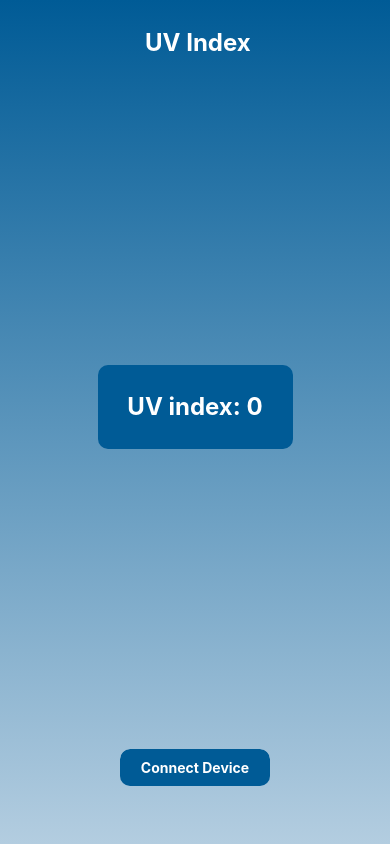
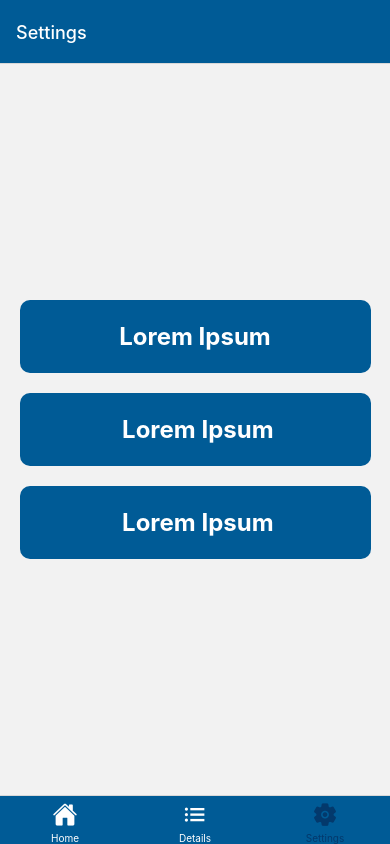
Before and after one commit to CoupB0y/uvi-tracker-app, a React Native app: screen /Settings in a window 390 px wide. Built offline with nearby package versions, Linux system fonts and the light colour scheme.

Commit message:
added bottom tab navigator

```diff
--- a/App.js
+++ b/App.js
@@ -1,31 +1,63 @@
-import * as React from "react";
-import { SafeAreaView, StyleSheet } from "react-native";
-import { LinearGradient } from "expo-linear-gradient";
+import { NavigationContainer } from "@react-navigation/native";
+import { createBottomTabNavigator } from "@react-navigation/bottom-tabs";
+import { Ionicons } from "@expo/vector-icons";
+
+import Colors from "./constants/colors";
 
 import HomeScreen from "./screens/HomeScreen";
 import DetailsScreen from "./screens/DetailsScreen";
-import Colors from "./constants/colors";
+import SettingsScreen from "./screens/SettingsScreen";
+
+const BottomTab = createBottomTabNavigator();
 
 function App() {
     return (
-        <LinearGradient
-            colors={[
-                Colors.primary300,
-                Colors.primary100,
-            ]}
-            style={styles.rootContainer}
-        >
-            <SafeAreaView style={styles.rootContainer}>
-                <HomeScreen />
-            </SafeAreaView>
-        </LinearGradient>
+        <NavigationContainer>
+            <BottomTab.Navigator
+                screenOptions={{
+                    headerStyle: { backgroundColor: Colors.primary300 },
+                    headerTintColor: "white",
+                    tabBarStyle: {
+                        backgroundColor: Colors.primary300,
+                    },
+                    tabBarActiveTintColor: Colors.primary400,
+                    tabBarInactiveTintColor: "white",
+                }}
+            >
+                <BottomTab.Screen
+                    name="Home"
+                    component={HomeScreen}
+                    options={{
+                        tabBarIcon: ({ color, size }) => (
+                            <Ionicons name="home" color={color} size={size} />
+                        ),
+                    }}
+                />
+                <BottomTab.Screen
+                    name="Details"
+                    component={DetailsScreen}
+                    options={{
+                        tabBarIcon: ({ color, size }) => (
+                            <Ionicons name="list" color={color} size={size} />
+                        ),
+                    }}
+                />
+                <BottomTab.Screen
+                    name="Settings"
+                    component={SettingsScreen}
+                    options={{
+                        tabBarIcon: ({ color, size }) => (
+                            <Ionicons
+                                name="settings"
+                                color={color}
+                                size={size}
+                            />
+                        ),
+                    }}
+                />
+            </BottomTab.Navigator>
+        </NavigationContainer>
     );
 }
 
 export default App;
-
-const styles = StyleSheet.create({
-    rootContainer: {
-        flex: 1,
-    },
-});
--- a/app.json
+++ b/app.json
@@ -9,8 +9,9 @@
     "splash": {
       "image": "./assets/splash.png",
       "resizeMode": "contain",
-      "backgroundColor": "#ffffff"
+      "backgroundColor": "#ccc"
     },
+    "backgroundColor": "#ccc",
     "plugins": [
         [
             "@config-plugins/react-native-ble-plx",
--- /dev/null
+++ b/components/bluetooth/BluetoothFunctions.js
@@ -0,0 +1 @@
+// will handle all bluetooth related functions
--- a/screens/DetailsScreen.js
+++ b/screens/DetailsScreen.js
@@ -1,16 +1,19 @@
-import * as React from "react";
-import { View, StyleSheet, Text, FlatList } from "react-native";
+import { View, StyleSheet, Text } from "react-native";
 
-import Header from "../components/Header";
 import Colors from "../constants/colors";
 
-
 function DetailsScreen() {
+    // show graphs and stuff
     return (
         <View style={styles.rootContainer}>
-            <Header>UVI Data</Header>
-            <View style={styles.uvConatiner}>
-                <FlatList> <Text> Test </Text></FlatList>
+            <View style={styles.textConatiner}>
+                <Text style={styles.text}>Lorem Ipsum</Text>
+            </View>
+            <View style={styles.textConatiner}>
+                <Text style={styles.text}> Lorem Ipsum</Text>
+            </View>
+            <View style={styles.textConatiner}>
+                <Text style={styles.text}> Lorem Ipsum</Text>
             </View>
         </View>
     );
@@ -22,17 +25,18 @@ const styles = StyleSheet.create({
     rootContainer: {
         flex: 1,
         alignItems: "center",
-        justifyContent: "space-between",
+        justifyContent: "center",
     },
-    uvConatiner: {
+    textConatiner: {
         alignItems: "center",
         justifyContent: "center",
         backgroundColor: Colors.primary300,
-        width: "50%",
+        width: "90%",
         height: "10%",
         borderRadius: 10,
+        margin: 10,
     },
-    uvText: {
+    text: {
         fontSize: 24,
         color: "white",
         fontWeight: "bold",
--- a/screens/HomeScreen.js
+++ b/screens/HomeScreen.js
@@ -1,14 +1,12 @@
-import * as React from "react";
 import { View, StyleSheet, Text } from "react-native";
 
 import PrimaryButton from "../components/PrimaryButton";
-import Header from "../components/Header";
 import Colors from "../constants/colors";
 
 function HomeScreen() {
+    // display current uv index and connect device button
     return (
         <View style={styles.rootContainer}>
-            <Header>UV Index</Header>
             <View style={styles.uvConatiner}>
                 <Text style={styles.uvText}>UV index: 0</Text>
             </View>
@@ -25,7 +23,7 @@ const styles = StyleSheet.create({
     rootContainer: {
         flex: 1,
         alignItems: "center",
-        justifyContent: "space-between",
+        justifyContent: "center",
     },
     uvConatiner: {
         alignItems: "center",
--- a/screens/SettingsScreen.js
+++ b/screens/SettingsScreen.js
@@ -1,16 +1,17 @@
-import * as React from "react";
 import { View, StyleSheet, Text } from "react-native";
 
-import PrimaryButton from "../components/PrimaryButton";
-import Header from "../components/Header";
 import Colors from "../constants/colors";
 
 function SettingsScreen() {
     return (
         <View style={styles.rootContainer}>
-            <View></View>
-            <View></View>
-            <View></View>
+            <View style={styles.textConatiner}>
+                <Text style={styles.text}>Lorem Ipsum</Text>
+            </View>
+            <View style={styles.textConatiner}>
+                <Text style={styles.text}> Lorem Ipsum</Text>
+            </View>
+            <View style={styles.textConatiner}><Text style={styles.text}> Lorem Ipsum</Text></View>
         </View>
     );
 }
@@ -21,7 +22,7 @@ const styles = StyleSheet.create({
     rootContainer: {
         flex: 1,
         alignItems: "center",
-        justifyContent: "space-between",
+        justifyContent: "center",
     },
     uvConatiner: {
         alignItems: "center",
@@ -31,12 +32,18 @@ const styles = StyleSheet.create({
         height: "10%",
         borderRadius: 10,
     },
-    uvText: {
+    textConatiner: {
+        alignItems: "center",
+        justifyContent: "center",
+        backgroundColor: Colors.primary300,
+        width: "90%",
+        height: "10%",
+        borderRadius: 10,
+        margin: 10,
+    },
+    text: {
         fontSize: 24,
         color: "white",
         fontWeight: "bold",
     },
-    buttonContainer: {
-        margin: 20,
-    },
 });
```
Also changed, not shown: package.json (+4 -3 lines), 1 other file (tests, documents, lock files or other folders).
